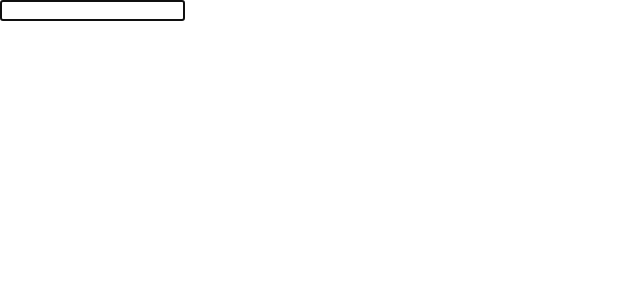
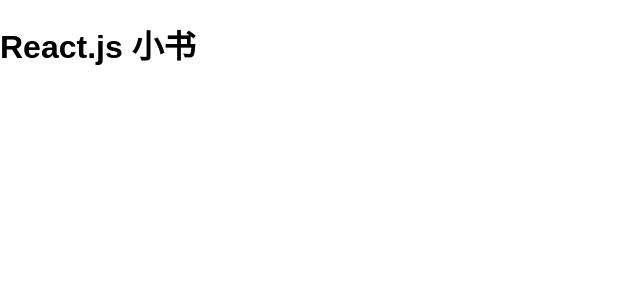
Before and after one commit to 9aoyang/react, a React (Create React App) app: page / in a window 1280 px wide. Shown: the top 300 px of the page, without its empty margins (0-640 px from the left). Built offline with nearby package versions, Linux system fonts and the light colour scheme.

Commit message:
dangerouslySetInnerHTML

```diff
--- a/src/index.js
+++ b/src/index.js
@@ -2,19 +2,24 @@
 import ReactDOM from 'react-dom'
 import './index.css'
 
-class AutoFocusInput extends Component {
-  componentDidMount () {
-    this.input.focus()
+class Editor extends Component {
+  constructor() {
+    super()
+    this.state = {
+      content: '<h1>React.js 小书</h1>'
+    }
   }
 
   render () {
     return (
-      <input ref={(input) => this.input = input}/>
+      <div
+        className='editor-wrapper'
+        dangerouslySetInnerHTML={{__html: this.state.content}} />
     )
   }
 }
 
 ReactDOM.render(
-  <AutoFocusInput />,
-  document.getElementById('root')
+  <Editor />
+  ,document.getElementById('root')
 )
```
